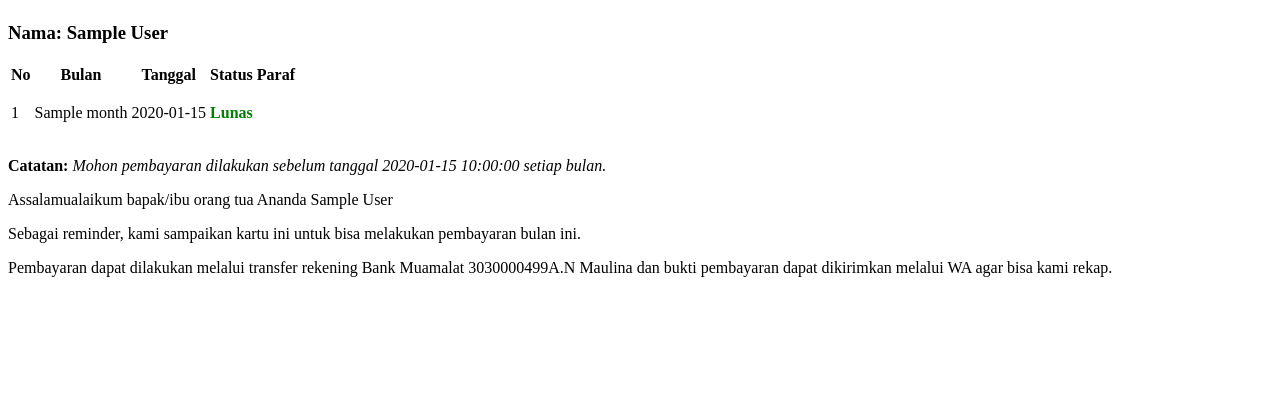
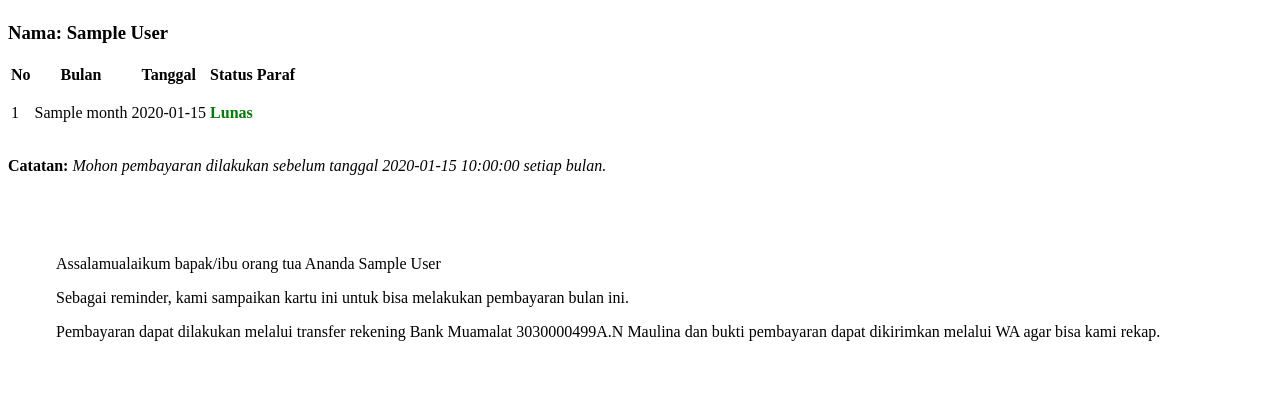
Before and after one commit to zagdiablo/PortalPembayaranBM_v2, a Flask app: template app/templates/cetakkartu.html in a window 1280 px wide. Shown: the part 220-624 px from the top of the page. Run offline with Flask 2, Linux system fonts and the light colour scheme; tables that the repository leaves empty hold one stand-in row (values such as "Sample post"); the template is opened without the code that fills it: values that come from a table or form of the project are taken from there, most other values are stand-ins (such as "Sample title", 1, 10 or a date in 2020).

Commit message:
fixed padding pada notif cetakkartu pembayaran

```diff
--- a/app/templates/cetakkartu.html
+++ b/app/templates/cetakkartu.html
@@ -73,12 +73,14 @@
         </div>
     </article>
 
-    <p>Assalamualaikum bapak/ibu orang tua Ananda {{ client.first_name }} {{ client.last_name }}</p>
+    <div style="padding:3em;">
+        <p>Assalamualaikum bapak/ibu orang tua Ananda {{ client.first_name }} {{ client.last_name }}</p>
 
-    <p>Sebagai reminder, kami sampaikan kartu ini untuk bisa melakukan pembayaran bulan ini.</p>
+        <p>Sebagai reminder, kami sampaikan kartu ini untuk bisa melakukan pembayaran bulan ini.</p>
 
-    <p>Pembayaran dapat dilakukan melalui transfer rekening Bank Muamalat 3030000499A.N Maulina dan bukti
+        <p>Pembayaran dapat dilakukan melalui transfer rekening Bank Muamalat 3030000499A.N Maulina dan bukti
         pembayaran dapat dikirimkan melalui WA agar bisa kami rekap.</p>
+    </div>
 
 </body>
 
```
